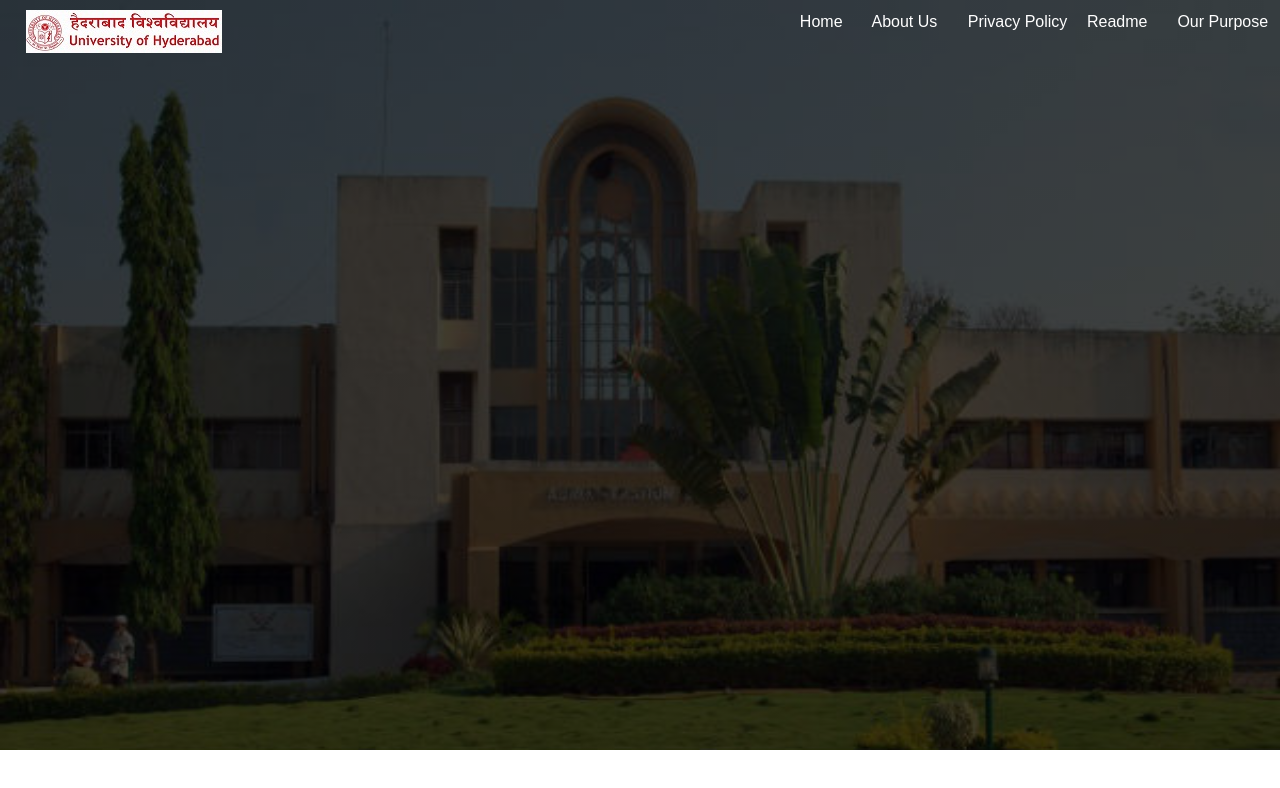
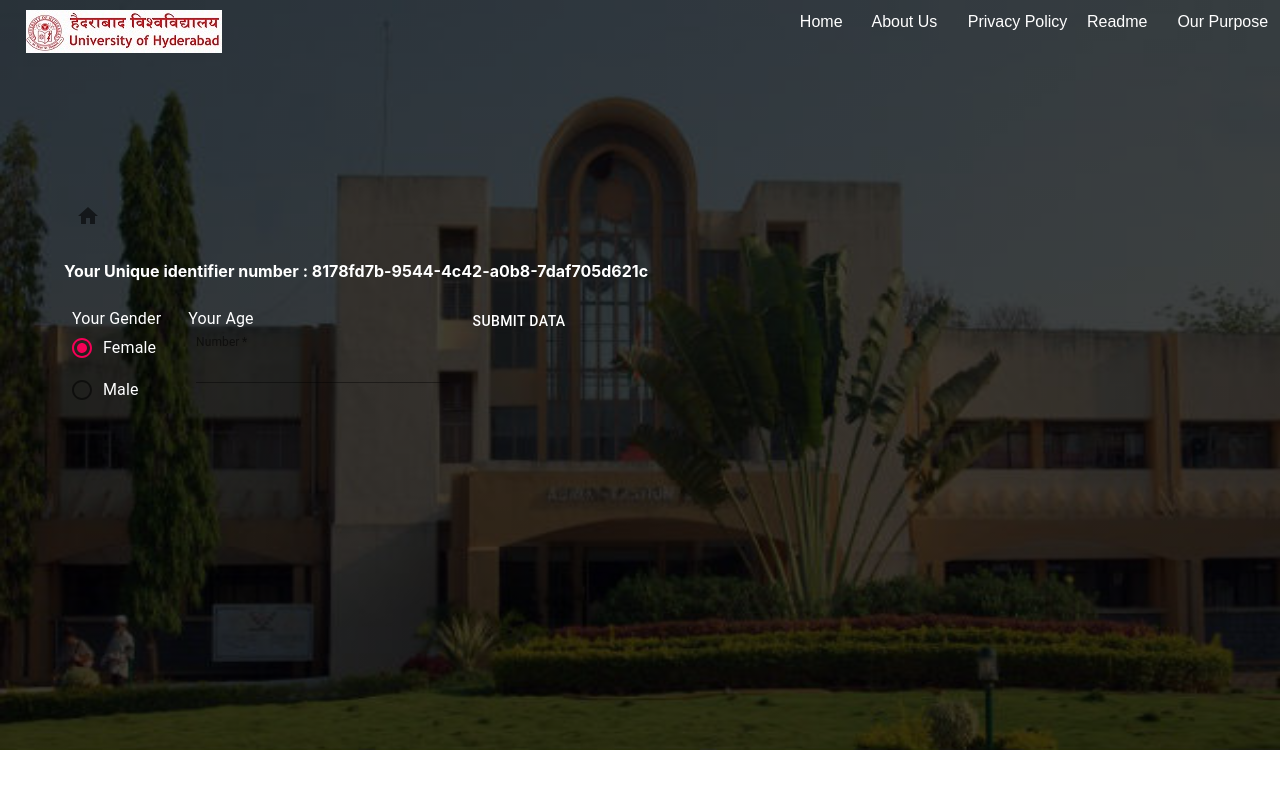
Before and after one commit to Shankhanil/intellispeech-scis, a React (Create React App) app: page /aform in a window 1280 px wide. Shown: the top 788 px of the page. Built offline with nearby package versions, Linux system fonts and the light colour scheme.

Commit message:
minor UI changes

```diff
--- a/src/App.js
+++ b/src/App.js
@@ -40,6 +40,10 @@ function App() {
         <Route path='/vform' exact>
           <AnnotationForm nextPage = {'/video'} />
         </Route>
+
+        <Route path='/aform' exact>
+        <AnnotationForm nextPage = {'/audio'} />
+        </Route>
       </Router>
       </div>
     </LanguageContext.Provider>
--- /dev/null
+++ b/src/components/AudioRecord/AudioRecord.css
@@ -0,0 +1,3 @@
+.audio-record{
+    padding-left: 5%;
+}
--- a/src/components/AudioRecord/AudioRecord.js
+++ b/src/components/AudioRecord/AudioRecord.js
@@ -2,7 +2,7 @@ import React from 'react';
 import MicRecorder from 'mic-recorder-to-mp3';
 import { useState } from 'react';
 import { Button } from '@material-ui/core';
-
+import './AudioRecord.css'
 const AudioRecord = () => {
     const Mp3Recorder = new MicRecorder({ bitRate: 128 });
 
@@ -34,15 +34,15 @@ const AudioRecord = () => {
             }).catch((e) => console.log(e));
     };
     return (
-        <div>
+        <div className = 'audio-record'>
             <Button onClick={() => start()} disabled={state.isRecording}>
-                Record
+                 Record
             </Button>
 
             <Button onClick={() => stop()} disabled={!state.isRecording}>
                 Stop
             </Button>
-            <audio src={state.blobURL} controls="controls" />
+            <div display = "inline-block"><audio src={state.blobURL} controls="controls"/></div>
         </div>
     );
 }
--- a/src/components/WelcomePage/AnnotationForm.css
+++ b/src/components/WelcomePage/AnnotationForm.css
@@ -2,3 +2,7 @@
     padding-left: 5%;
     color: rgb(255,255,255);
 }
+
+.annotation-form-text{
+    color: rgb(255,255,255)
+}
--- a/src/components/WelcomePage/AnnotationForm.js
+++ b/src/components/WelcomePage/AnnotationForm.js
@@ -22,6 +22,8 @@ const useStyles = makeStyles((theme) => ({
 			margin: theme.spacing(1),
 			width: '25ch',
 		},
+		color: 'white',
+		textDecorationColor: 'white',
 	},
 	formElement: {
 		margin: theme.spacing(1),
@@ -63,6 +65,7 @@ const AnnotationForm = ({ nextPage }) => {
 		// console.log(localStorage.getItem('uid'));
 		console.log({uid, genderValue, ageValue});
 	}
+   // document.getElementById('annotation-form-text').style.color = "white"
 	return (
 		<div className = 'annotation-form'>
 			<Link to='/'>
@@ -76,8 +79,8 @@ const AnnotationForm = ({ nextPage }) => {
 			<form className={classes.root} noValidate autoComplete="off">
 				{/* Gender */}
 				<FormControl className={classes.formElement}>
-					<FormLabel > {AnnotationFormText.yourGender[language.toString()]} </FormLabel>
-					<RadioGroup aria-label="gender" name="gender" value={genderValue} onChange={handleGenderChange}>
+					<FormLabel className = {classes.root}> {AnnotationFormText.yourGender[language.toString()]} </FormLabel>
+					<RadioGroup className = {classes.root} aria-label="gender" name="gender" value={genderValue} onChange={handleGenderChange}>
 						<FormControlLabel
 							value="female"
 							control={<Radio />}
@@ -92,11 +95,12 @@ const AnnotationForm = ({ nextPage }) => {
 
 				{/* Age */}
 				<FormControl className={classes.formElement}>
-					<FormLabel>
+					<FormLabel className = {classes.root}>
 						{AnnotationFormText.yourAge[language.toString()]}
 					</FormLabel>
 					<TextField
 						required
+						className = {classes.root}
 						id="standard-number"
 						label={AnnotationFormText.text.number[language.toString()]}
 						type="number"
@@ -109,6 +113,7 @@ const AnnotationForm = ({ nextPage }) => {
 				</FormControl>
 				<Link to={`${nextPage}`} >
 					<Button
+					    className = {classes.root}
 						onClick={() => writeFormData()}
 					> {AnnotationFormText.submit[language.toString()]} </Button>
 				</Link>
```
